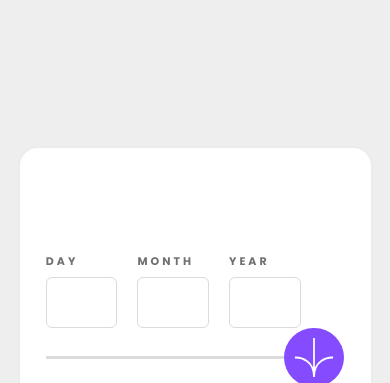
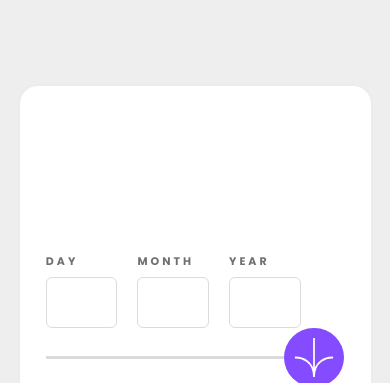
Before and after one commit to oghene-ella/Age_Calculator, a plain HTML site: page index.html in a window 390 px wide. Shown: the top 383 px of the page. Drawn offline with Linux system fonts and the light colour scheme.

Commit message:
made some changes

```diff
--- a/css/index.css
+++ b/css/index.css
@@ -123,6 +123,7 @@
 @media (min-width: 700px) and (max-width: 899px) {
     .wrapper .inner-wrapper {
         width: 75%;
+        padding: 20px 0px;
     }
 
     .wrapper .inner-wrapper .sub
@@ -150,7 +151,8 @@
 @media (min-width: 360px) and (max-width: 499px) {
     .wrapper .inner-wrapper {
         width: 90%;
-        height: 65%;
+        height: 75%;
+        padding: 20px 0px;
     }
     .wrapper .inner-wrapper .sub{
         height: fit-content;
```
